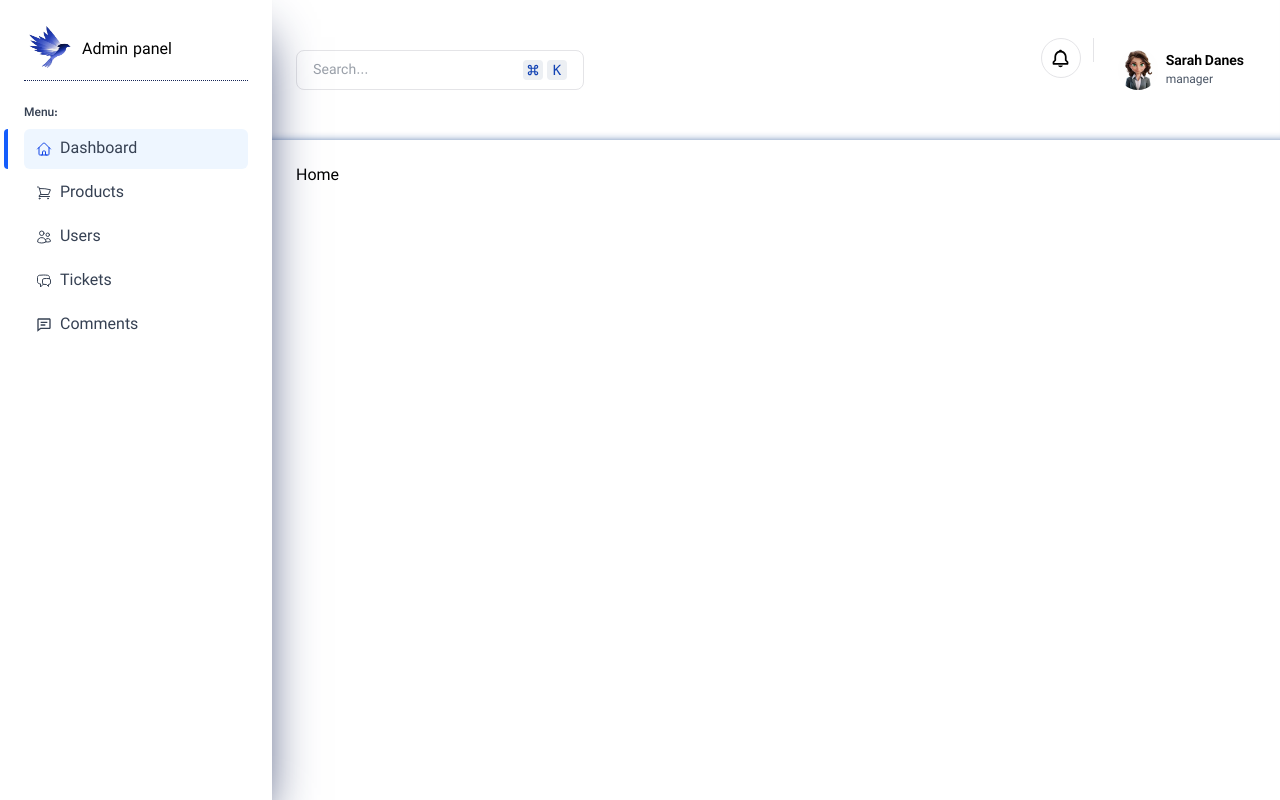
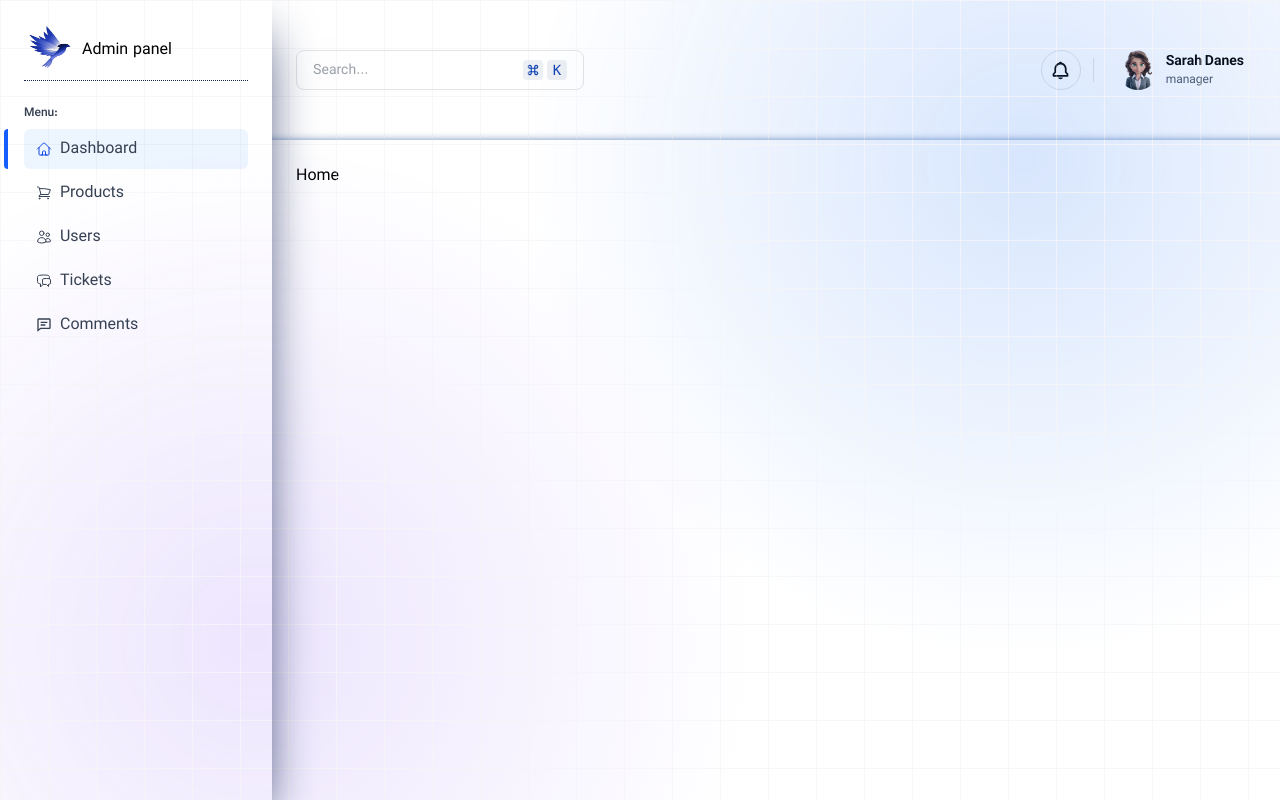
Before and after one commit to Reza-Bamoniri/Admin-Dashboard, a React (Vite) app: page / in a window 1280 px wide. Built offline with nearby package versions, Linux system fonts and the light colour scheme.

Commit message:
feat: create background overlay component and add styles

```diff
--- a/src/components/Header/Header.jsx
+++ b/src/components/Header/Header.jsx
@@ -13,7 +13,7 @@ const Header = () => {
 
 
 
-          <div className='flex'>
+          <div className='flex items-center'>
               <Notification/>
               <Divider/>
               <Profile/>
--- /dev/null
+++ b/src/components/common/BackgroundOverlay.jsx
@@ -0,0 +1,22 @@
+import React from 'react'
+
+const BackgroundOverlay = () => {
+  return (
+    <div className="min-h-screen w-full bg-white opacity-40 fixed size-full">
+      <div
+        className="fixed size-full inset-0 z-0"
+        style={{
+          backgroundImage: `
+        linear-gradient(to right, rgba(229,231,235,0.8) 1px, transparent 1px),
+        linear-gradient(to bottom, rgba(229,231,235,0.8) 1px, transparent 1px),
+        radial-gradient(circle 500px at 20% 80%, rgba(139,92,246,0.4), transparent),
+        radial-gradient(circle 500px at 80% 20%, rgba(59,130,246,0.5), transparent)
+      `,
+          backgroundSize: "48px 48px, 48px 48px, 100% 100%, 100% 100%",
+        }}
+      />
+    </div>
+  )
+}
+
+export default BackgroundOverlay
--- a/src/components/layouts/RootLayout.jsx
+++ b/src/components/layouts/RootLayout.jsx
@@ -2,6 +2,7 @@ import React from 'react'
 import { Outlet, ScrollRestoration } from 'react-router'
 import Header from "../Header/Header"
 import Sidebar from "../Sidebar/Sidebar"
+import BackgroundOverlay from '../common/BackgroundOverlay'
 
 const RootLayout = () => {
   return (
@@ -18,6 +19,8 @@ const RootLayout = () => {
                    <Outlet/>
                  </div>
 
+
+                   <BackgroundOverlay/>
              </main>
            </section>
 
```
